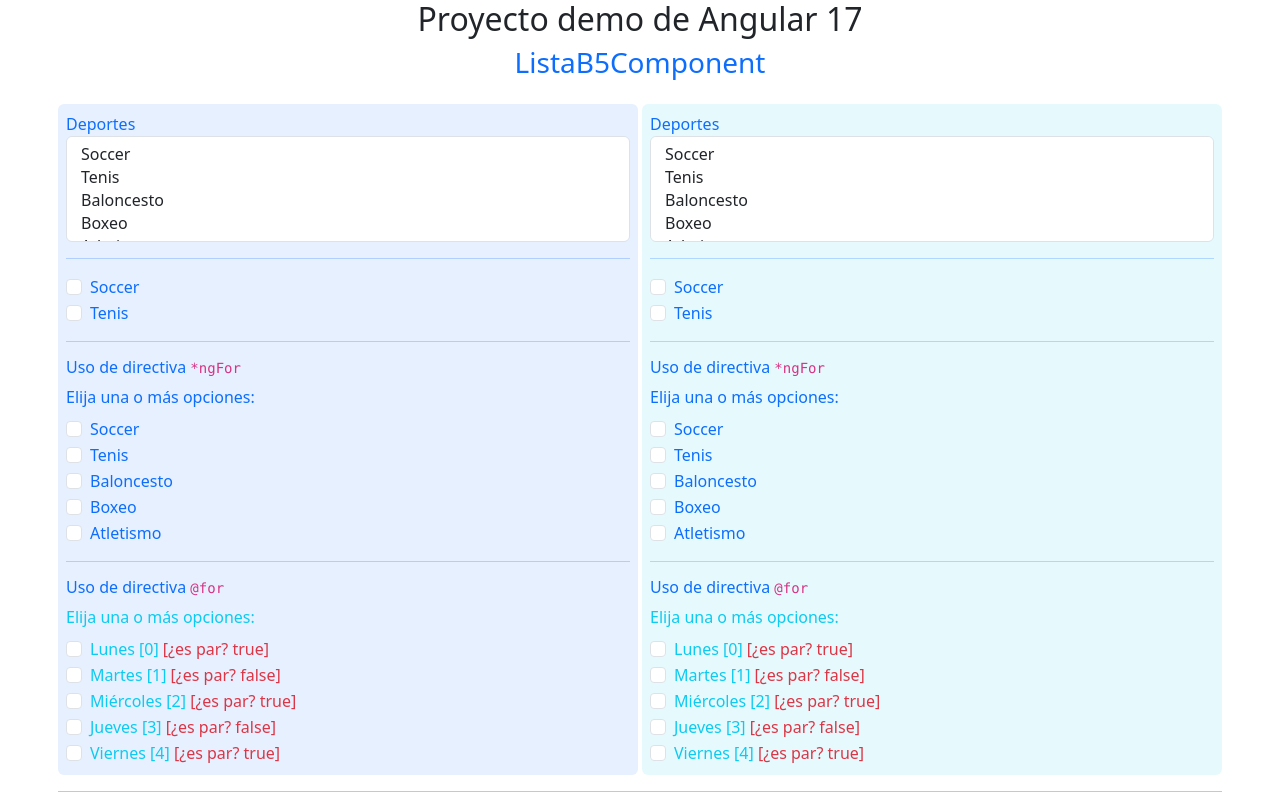
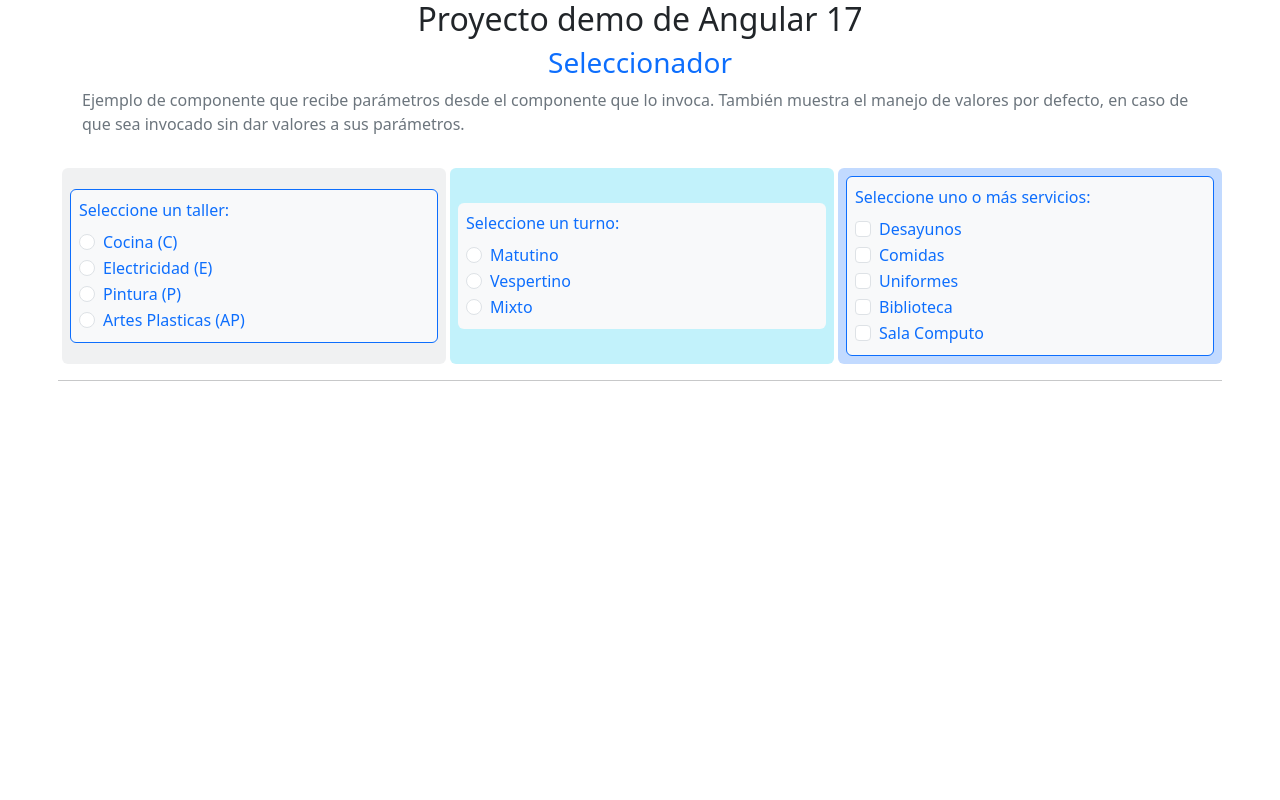
Before and after one commit to qualitrain/ejmConB5, an Angular app: page / in a window 1280 px wide. Shown: the top 800 px of the page. Built offline with nearby package versions, Linux system fonts and the light colour scheme.

Commit message:
Ejemplo de paso de parámetros ok
Componente seleccionador ok
Mejoras de aspecto adicionales
Despliegue condicional de cada ejm o ejr

```diff
--- a/src/app/app.component.html
+++ b/src/app/app.component.html
@@ -1,7 +1,10 @@
 <div class="container">
   <h2 class="text-center">{{titulo}}</h2>
+
+  @if(ejm_directiva_for_listaB5_on){
     <div class="row gx-5">
-    <h3 class="text-primary text-center">ListaB5Component</h3>
+      <h3 class="text-primary text-center">ListaB5</h3>
+      <p class="text-secondary text-center">Ejemplo de uso de directivas for y de interpolación</p>
       <div class="mt-3 text-primary col bg-primary bg-opacity-10 p-2 rounded">
         <app-lista-b5></app-lista-b5>
       </div>
@@ -10,11 +13,53 @@
       </div>
       <hr class="mt-3 mb-3">
     </div>
+  }
+
+  @if(ejr_for_estado_componente_on){
     <div class="row gx-5">
       <h3 class="text-danger text-center">Ejercicio</h3>
+      <p class="text-secondary">
+        Hacer un componente que despliegue un grupo de cajas que cambien de color al recibir
+        un click. Debe evitarse que el click genere efectos adicionales sobre las cajas, como
+        activar la selección de texto.
+      </p>
       <div class="mt-3 text-primary col bg-primary bg-opacity-10 p-2 rounded">
         <app-cajas-que-cambian-color></app-cajas-que-cambian-color>
       </div>
+      <hr class="mt-3 mb-3">
+    </div>
+  }
+
+  @if(ejm_param_entrada_seleccionador_on){
+    <div class="row gx-5">
+      <h3 class="text-primary text-center">Seleccionador</h3>
+      <p class="text-secondary"> Ejemplo de componente que recibe parámetros desde el componente que lo
+        invoca. También muestra el manejo de valores por defecto, en caso de que
+        sea invocado sin dar valores a sus parámetros.
+      </p>
+      <div class="mt-3 text-primary col bg-secondary  bg-opacity-10 p-2 ms-1 rounded
+                 d-flex flex-column justify-content-center">
+        <app-seleccionador paramNombre="taller"
+        paramEtiquetas="Cocina,Electricidad,Pintura,Artes Plasticas"
+        paramValores="C,E,P,AP"
+        paramConBorde="true"
+        paramMostrarValores="true"></app-seleccionador>
+      </div>
+      <div class="mt-3 text-primary col bg-info  bg-opacity-25 p-2 ms-1 rounded
+        d-flex flex-column justify-content-center">
+        <app-seleccionador></app-seleccionador>
+      </div>
+      <div class="mt-3 text-primary col bg-primary  bg-opacity-25 p-2 ms-1 rounded
+        d-flex flex-column justify-content-center">
+        <app-seleccionador  paramNombre="servicio"
+        paramEtiquetas="Desayunos,Comidas,Uniformes,Biblioteca,Sala Computo"
+        paramValores="D,C,U,B,SC"
+        paramConBorde="true"
+        paramMostrarValores="false"
+        paramTipo ="checkbox"></app-seleccionador>
+      </div>
+      <hr class="mt-3 mb-3">
+    </div>
+  }
 
 </div>
-</div>
--- a/src/app/app.component.ts
+++ b/src/app/app.component.ts
@@ -3,14 +3,18 @@
 import { RouterOutlet } from '@angular/router';
 import { ListaB5Component } from './lista-b5/lista-b5.component';
 import { CajasQueCambianColorComponent } from './cajas-que-cambian-color/cajas-que-cambian-color.component'
+import { SeleccionadorComponent } from './seleccionador/seleccionador.component'
 
 @Component({
   selector: 'app-root',
   standalone: true,
-  imports: [CommonModule, RouterOutlet, ListaB5Component, CajasQueCambianColorComponent],
+  imports: [CommonModule, RouterOutlet, ListaB5Component, CajasQueCambianColorComponent, SeleccionadorComponent],
   templateUrl: './app.component.html',
   styleUrl: './app.component.css'
 })
 export class AppComponent {
   titulo = 'Proyecto demo de Angular 17';
+  ejm_directiva_for_listaB5_on=false;
+  ejr_for_estado_componente_on=false;
+  ejm_param_entrada_seleccionador_on=true;
 }
--- /dev/null
+++ b/src/app/seleccionador/icampo.ts
@@ -0,0 +1,5 @@
+export interface ICampo {
+    nombre:string;
+    etiquetas:string[];
+    valores:string[];
+}
--- /dev/null
+++ b/src/app/seleccionador/ilayout.ts
@@ -0,0 +1,5 @@
+export interface ILayout{
+    tipo:string;
+    conBorde:boolean;
+    mostrarValores:boolean;
+}
--- /dev/null
+++ b/src/app/seleccionador/seleccionador.component.html
@@ -0,0 +1,33 @@
+<div [class.border] ="layout.conBorde"
+     [class.border-primary] ="layout.conBorde"
+     class="bg-light rounded p-2">
+    <p class="text-primary mb-2">Seleccione
+        @if(layout.tipo == 'checkbox'){
+            <span>uno o m&aacute;s</span>
+            {{campo.nombre}}s:
+        }
+        @else {
+            <span>un</span>
+            {{campo.nombre}}:
+        }
+    </p>
+    @for(opcionI of campo.etiquetas; track i; let i=$index){
+        <div class="form-check">
+            @if(layout.tipo == 'checkbox'){
+                <input type="checkbox" class="form-check-input" name="{{campo.nombre}}"
+                id="id{{opcionI}}" value="{{campo.valores[i]}}">
+            }
+            @else {
+                <input type="radio" class="form-check-input" name="{{campo.nombre}}"
+                id="id{{opcionI}}" value="{{campo.valores[i]}}">
+            }
+
+            <label class="form-check-label" for="id{{opcionI}}">
+                {{opcionI | titlecase}}
+                @if(layout.mostrarValores){
+                    <span>({{campo.valores[i]}})</span>
+                }
+            </label>
+        </div>
+    }
+</div>
--- /dev/null
+++ b/src/app/seleccionador/seleccionador.component.ts
@@ -0,0 +1,68 @@
+import { Component, OnInit, Input } from '@angular/core';
+import { CommonModule } from '@angular/common';
+import { ICampo } from './icampo';
+import { ILayout } from './ilayout';
+
+@Component({
+  selector: 'app-seleccionador',
+  standalone: true,
+  imports: [CommonModule],
+  templateUrl: './seleccionador.component.html',
+  styleUrl: './seleccionador.component.css'
+})
+export class SeleccionadorComponent  implements OnInit {
+  campo : ICampo;
+  layout: ILayout;
+
+  @Input()
+  paramNombre:string = "";
+  @Input()
+  paramEtiquetas:string = "";
+  @Input()
+  paramValores:string = "";
+
+  @Input()
+  paramConBorde:string = "";
+  @Input()
+  paramMostrarValores:string = "";
+  @Input()
+  paramTipo:string = ""; // checkbox o radio
+
+
+  constructor() {
+    this.campo = {
+      nombre:"turno",
+      etiquetas:["matutino","vespertino","mixto"],
+      valores:["M","V","X"]
+    };
+    this.layout = {
+      conBorde:false,
+      tipo:"radio",
+      mostrarValores:false
+    }
+   }
+
+   ngOnInit(): void {
+     if(this.paramNombre !== ""){
+       this.campo.nombre = this.paramNombre;
+     }
+     if(this.paramEtiquetas !== ""){
+       this.campo.etiquetas = this.paramEtiquetas.split(",");
+     }
+     if(this.paramValores !== ""){
+      this.campo.valores = this.paramValores.split(",");
+    }
+    if(this.paramConBorde !== ""){
+      if(this.paramConBorde === "true")
+         this.layout.conBorde = true;
+    }
+    if(this.paramMostrarValores !== ""){
+      if(this.paramMostrarValores === "true")
+         this.layout.mostrarValores = true;
+    }
+    if(this.paramTipo !== ""){
+      this.layout.tipo = this.paramTipo;
+    }
+  }
+
+}
```
Also changed, not shown: src/app/seleccionador/seleccionador.component.css (added), 1 other file (tests, documents, lock files or other folders). Lines whose indentation alone changed are shown as unchanged.
